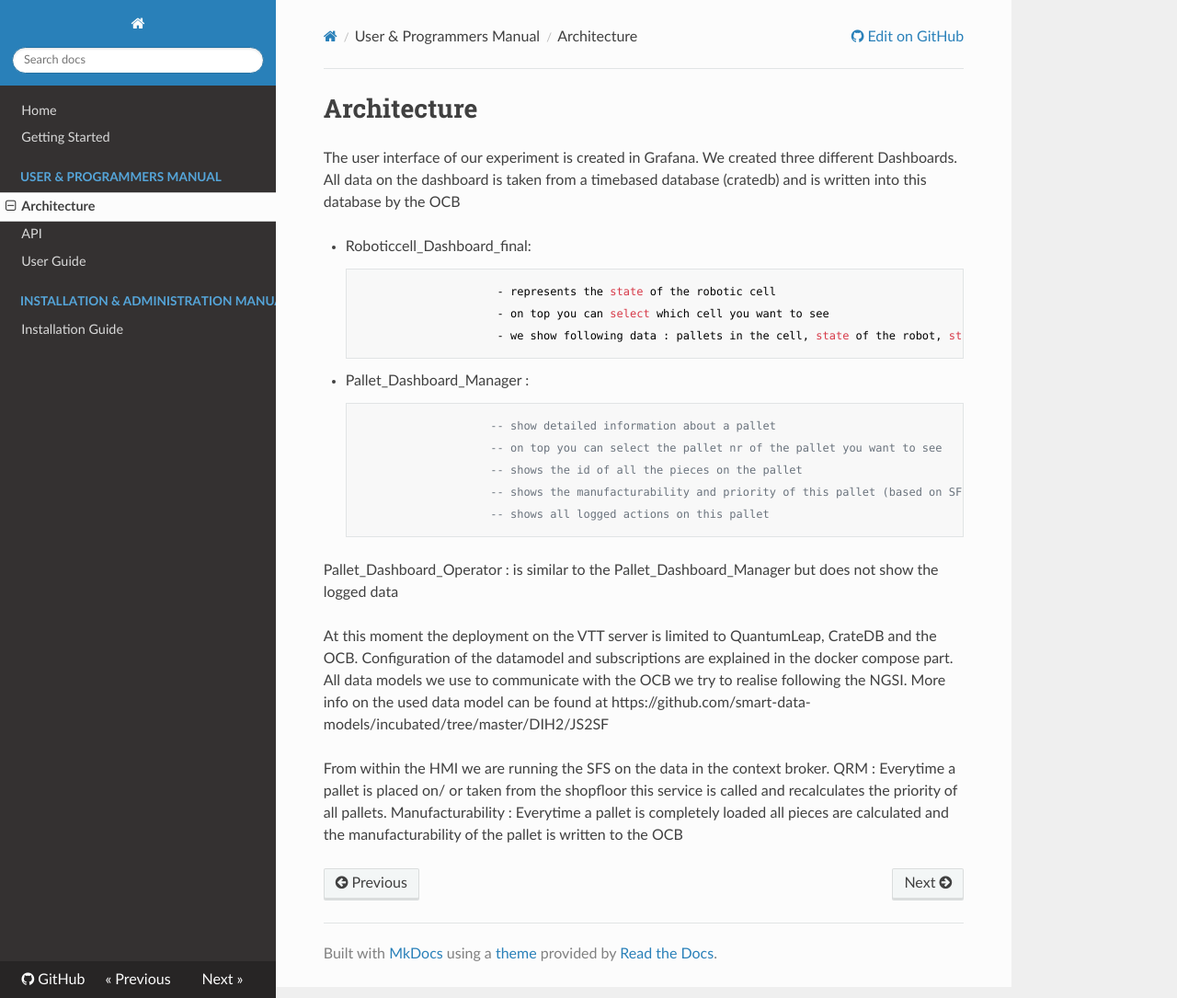
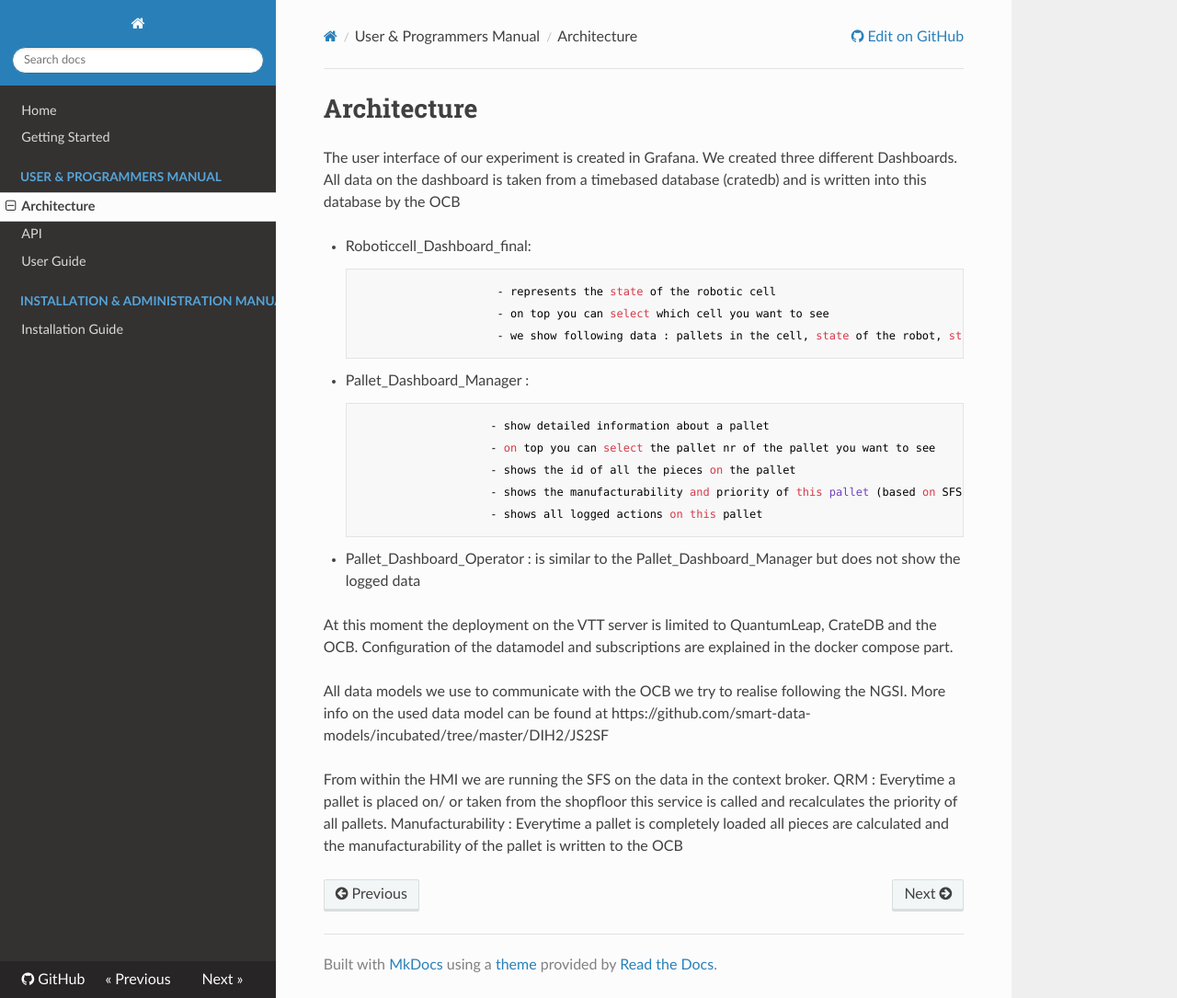
Before and after one commit to ramp-eu/JS2SF, an MkDocs documentation site: the page built from docs/architecture.md, in a window 1280 px wide and 1085 px high. Shown: the whole window at 92% size. Built offline with MkDocs 1.6.1, drawn with Linux system fonts in a browser that asks for light colours; nearby versions of some CDN libraries; old or Windows-style settings are respelled for this version of MkDocs.

```diff
--- a/docs/architecture.md
+++ b/docs/architecture.md
@@ -11,15 +11,17 @@ All data on the dashboard is taken from a timebased database (cratedb) and is wr
 
 - Pallet_Dashboard_Manager :
 
-                            -- show detailed information about a pallet
-                            -- on top you can select the pallet nr of the pallet you want to see
-                            -- shows the id of all the pieces on the pallet
-                            -- shows the manufacturability and priority of this pallet (based on SFS)
-                            -- shows all logged actions on this pallet
+                            - show detailed information about a pallet
+                            - on top you can select the pallet nr of the pallet you want to see
+                            - shows the id of all the pieces on the pallet
+                            - shows the manufacturability and priority of this pallet (based on SFS)
+                            - shows all logged actions on this pallet
 
-Pallet_Dashboard_Operator : is similar to the Pallet_Dashboard_Manager but does not show the logged data
+- Pallet_Dashboard_Operator : is similar to the Pallet_Dashboard_Manager but does not show the logged data
 
-At this moment the deployment on the VTT server is limited to QuantumLeap, CrateDB and the OCB. Configuration of the datamodel and subscriptions are explained in the docker compose part.
+At this moment the deployment on the VTT server is limited to QuantumLeap, CrateDB and the OCB.
+Configuration of the datamodel and subscriptions are explained in the docker compose part.
+
 All data models we use to communicate with the OCB we try to realise following the NGSI. More info on the used data model can be found at https://github.com/smart-data-models/incubated/tree/master/DIH2/JS2SF
 
 From within the HMI we are running the SFS on the data in the context broker.
```
